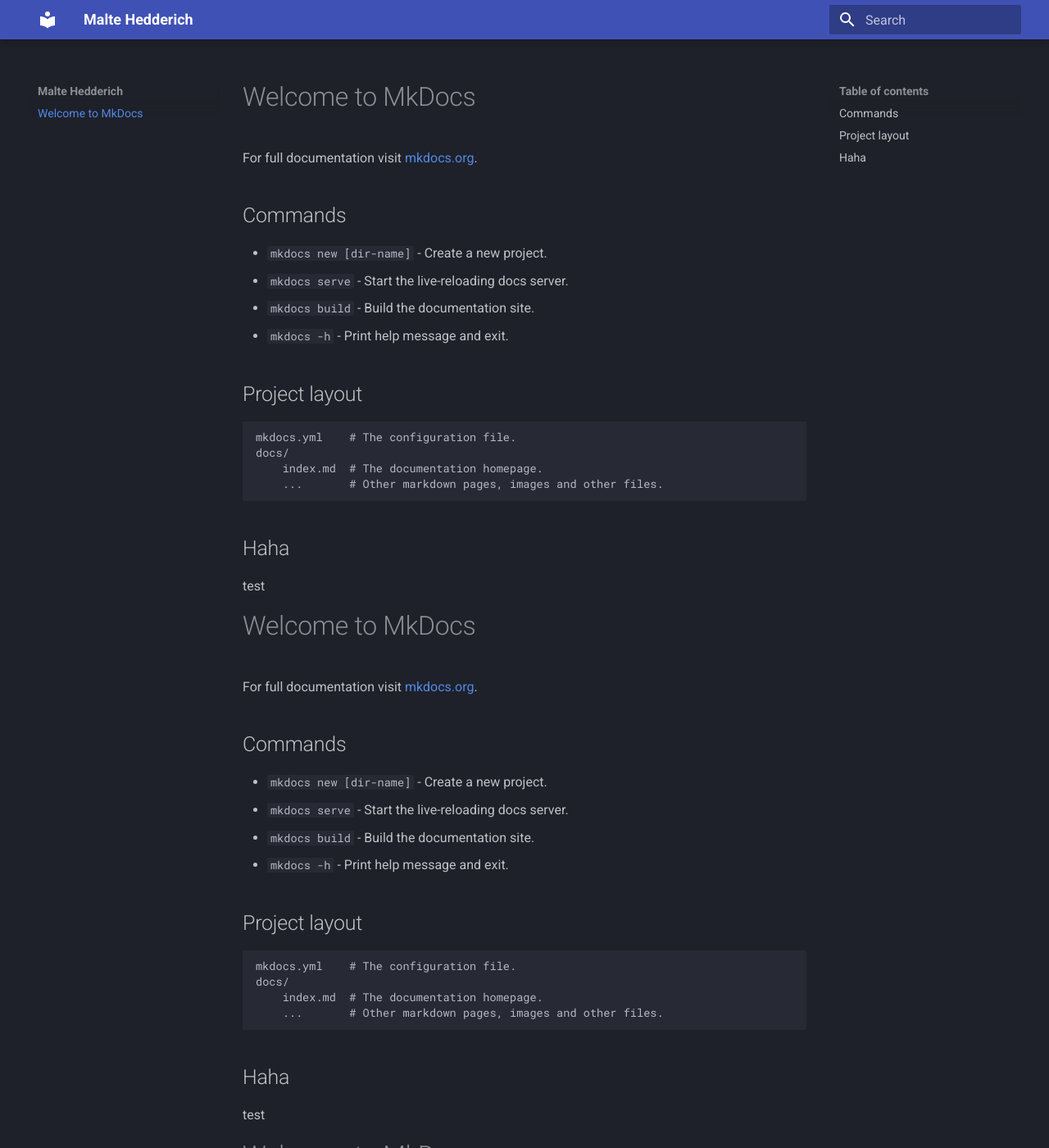
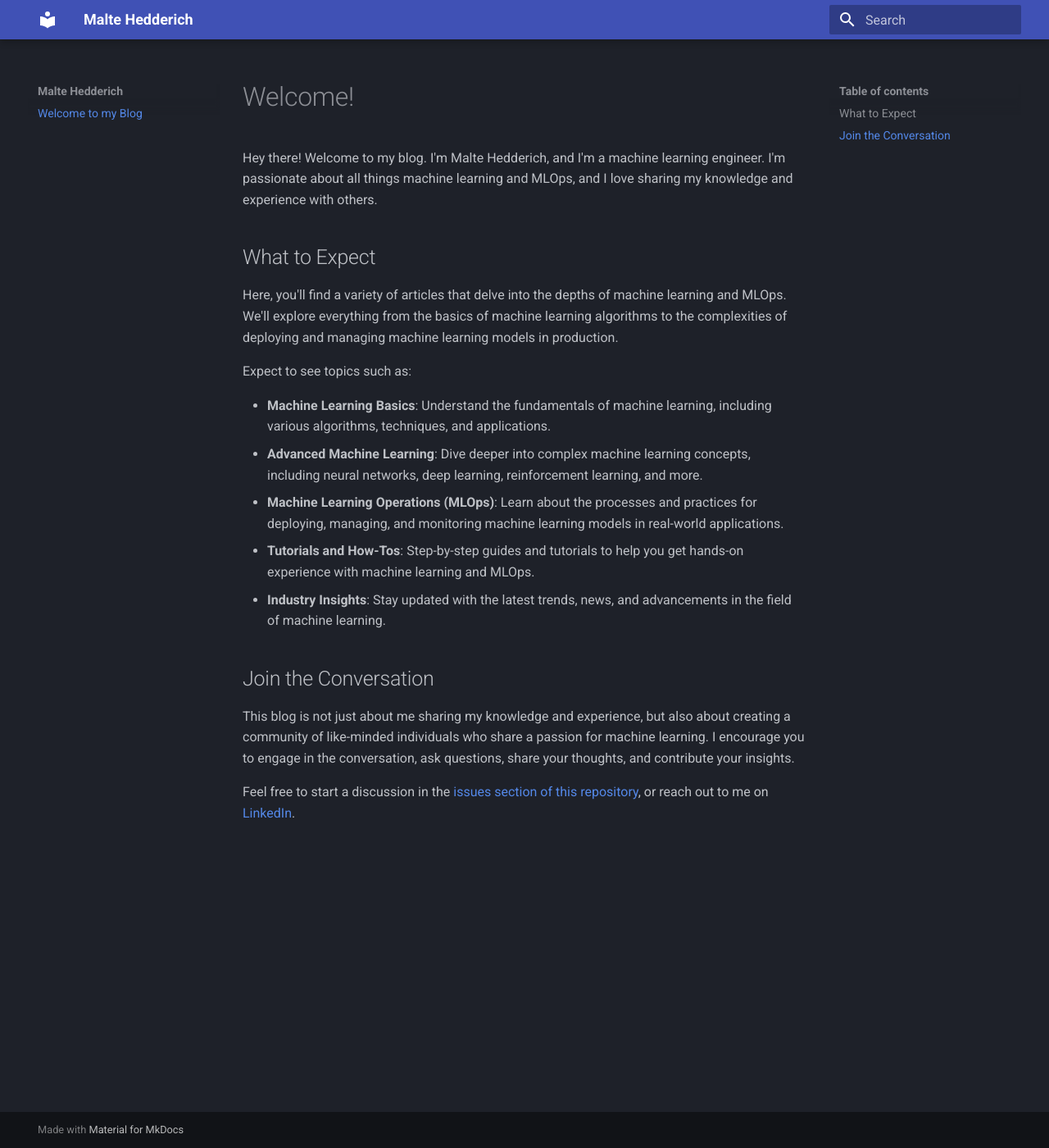
Before and after one commit to maltehedderich/blog, an MkDocs documentation site: the page built from docs/index.md, in a window 1280 px wide and 1400 px high. Shown: the whole window at 82% size. Built offline with MkDocs 1.6.1 and Material for MkDocs 9.7.7, drawn with Linux system fonts in a browser that asks for light colours; some of the changed text lies outside the part shown.

Commit message:
✨ feat(index.md): add section explaining what to expect from the blog and join the conversation section to encourage community engagement

```diff
--- a/docs/index.md
+++ b/docs/index.md
@@ -1,65 +1,25 @@
-# Welcome to MkDocs
+---
+title: Welcome to my Blog
+---
 
-For full documentation visit [mkdocs.org](https://www.mkdocs.org).
+# Welcome!
 
-## Commands
+Hey there! Welcome to my blog. I'm Malte Hedderich, and I'm a machine learning engineer. I'm passionate about all things machine learning and MLOps, and I love sharing my knowledge and experience with others.
 
-- `mkdocs new [dir-name]` - Create a new project.
-- `mkdocs serve` - Start the live-reloading docs server.
-- `mkdocs build` - Build the documentation site.
-- `mkdocs -h` - Print help message and exit.
+## What to Expect
 
-## Project layout
+Here, you'll find a variety of articles that delve into the depths of machine learning and MLOps. We'll explore everything from the basics of machine learning algorithms to the complexities of deploying and managing machine learning models in production.
 
-    mkdocs.yml    # The configuration file.
-    docs/
-        index.md  # The documentation homepage.
-        ...       # Other markdown pages, images and other files.
+Expect to see topics such as:
 
-## Haha
+- **Machine Learning Basics**: Understand the fundamentals of machine learning, including various algorithms, techniques, and applications.
+- **Advanced Machine Learning**: Dive deeper into complex machine learning concepts, including neural networks, deep learning, reinforcement learning, and more.
+- **Machine Learning Operations (MLOps)**: Learn about the processes and practices for deploying, managing, and monitoring machine learning models in real-world applications.
+- **Tutorials and How-Tos**: Step-by-step guides and tutorials to help you get hands-on experience with machine learning and MLOps.
+- **Industry Insights**: Stay updated with the latest trends, news, and advancements in the field of machine learning.
 
-test
+## Join the Conversation
 
-# Welcome to MkDocs
+This blog is not just about me sharing my knowledge and experience, but also about creating a community of like-minded individuals who share a passion for machine learning. I encourage you to engage in the conversation, ask questions, share your thoughts, and contribute your insights.
 
-For full documentation visit [mkdocs.org](https://www.mkdocs.org).
-
-## Commands
-
-- `mkdocs new [dir-name]` - Create a new project.
-- `mkdocs serve` - Start the live-reloading docs server.
-- `mkdocs build` - Build the documentation site.
-- `mkdocs -h` - Print help message and exit.
-
-## Project layout
-
-    mkdocs.yml    # The configuration file.
-    docs/
-        index.md  # The documentation homepage.
-        ...       # Other markdown pages, images and other files.
-
-## Haha
-
-test
-
-# Welcome to MkDocs
-
-For full documentation visit [mkdocs.org](https://www.mkdocs.org).
-
-## Commands
-
-- `mkdocs new [dir-name]` - Create a new project.
-- `mkdocs serve` - Start the live-reloading docs server.
-- `mkdocs build` - Build the documentation site.
-- `mkdocs -h` - Print help message and exit.
-
-## Project layout
-
-    mkdocs.yml    # The configuration file.
-    docs/
-        index.md  # The documentation homepage.
-        ...       # Other markdown pages, images and other files.
-
-## Haha
-
-test
+Feel free to start a discussion in the [issues section of this repository](https://github.com/maltehedderich/blog/issues), or reach out to me on [LinkedIn](https://www.linkedin.com/in/hedderich).
```
